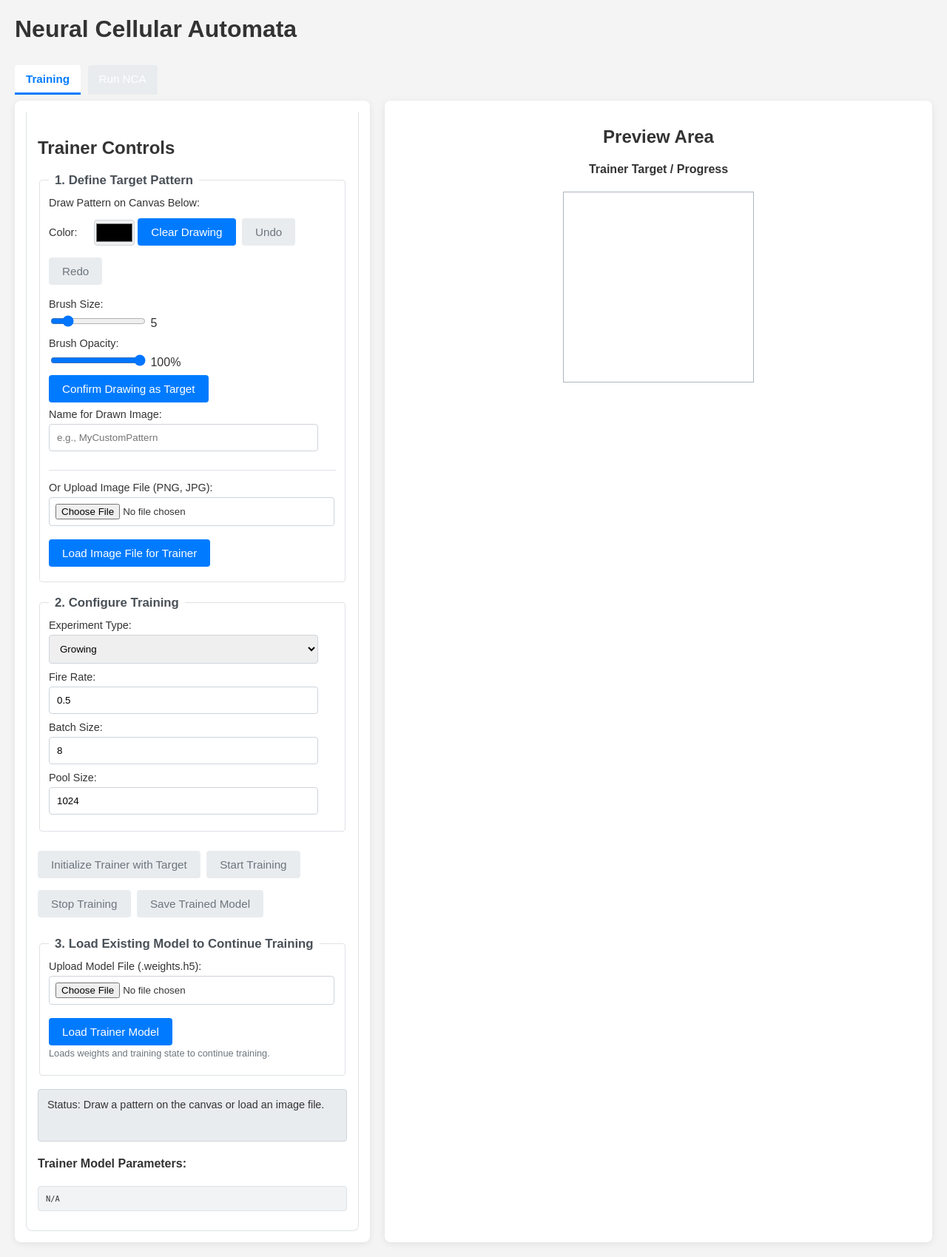
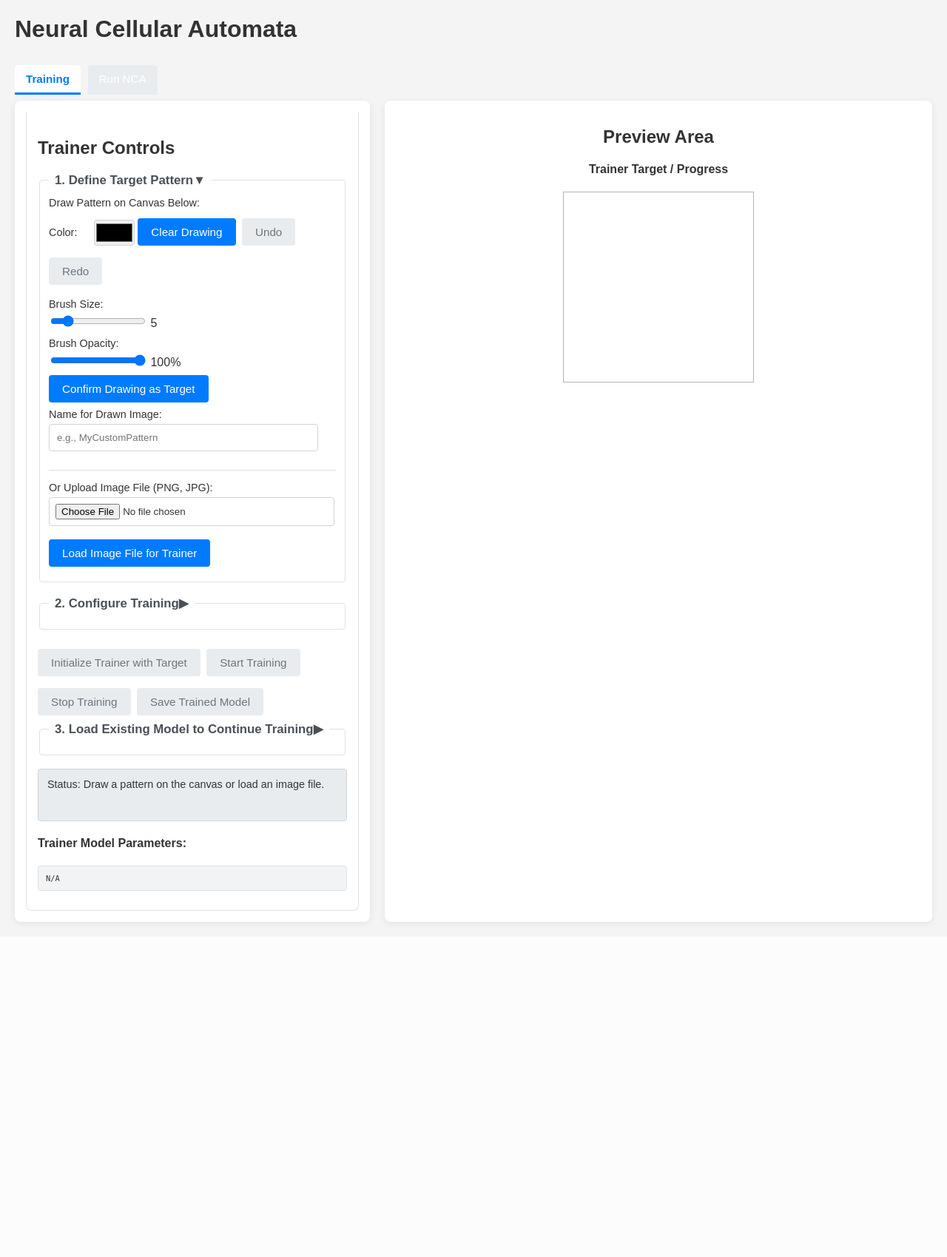
Before and after one commit to semvdn/Growing-NCA-WebUI, a Flask app: page / in a window 1280 px wide. Shown: the whole page at 74% size. After the commit the page ends 1251 px from the top, so only its background shows below. Run offline with Flask 3, Linux system fonts and the light colour scheme; a map, chart or similar area stays blank; parts of the project's set-up code (start-up, migrations or seed data) failed here and were passed over.

Commit message:
made menu sections collapsible

```diff
--- a/static/js/script.js
+++ b/static/js/script.js
@@ -777,4 +777,24 @@ document.addEventListener('DOMContentLoaded', () => {
     // updateRunnerControlsAvailability();   // Called by openTab
     // if (currentOpenTab === 'TrainTab') fetchTrainerStatus(); // Called by openTab
     // else if (currentOpenTab === 'RunTab') fetchRunnerStatus(); // Called by openTab
+
+    // Collapsible Fieldset Logic
+    document.querySelectorAll('.collapsible-fieldset .collapsible-header').forEach(header => {
+        header.addEventListener('click', function() {
+            const fieldset = this.closest('.collapsible-fieldset');
+            fieldset.classList.toggle('collapsed');
+        });
+    });
+
+    // Initially collapse all fieldsets except the first one in each tab
+    document.querySelectorAll('.tab-content').forEach(tabContent => {
+        const fieldsets = tabContent.querySelectorAll('.collapsible-fieldset');
+        if (fieldsets.length > 0) {
+            fieldsets.forEach((fieldset, index) => {
+                if (index > 0) { // Collapse all except the first one
+                    fieldset.classList.add('collapsed');
+                }
+            });
+        }
+    });
 });
--- a/templates/index.html
+++ b/templates/index.html
@@ -53,11 +53,36 @@
         .error { background-color: #f8d7da; border-color: #f5c2c7; color: #842029;}
         .hidden { display: none; }
         fieldset { margin-bottom: 18px; border: 1px solid #dee2e6; border-radius: 4px; padding: 12px;}
-        legend { font-weight: 600; padding: 0 8px; color: #495057; font-size:1.05em; }
+        legend { font-weight: 600; padding: 0 8px; color: #495057; font-size:1.05em; cursor: pointer; }
         .tool-options label { display: inline-block; margin-right: 10px; font-weight:normal; font-size:0.9em;}
         .tool-options input[type="radio"] { vertical-align: middle; margin-right: 3px;}
         small { font-size: 0.8em; color: #6c757d; display: block; margin-top: -5px; margin-bottom: 10px;}
         hr { border: 0; height: 1px; background: #dee2e6; margin: 20px 0; }
+
+        /* Collapsible Fieldset Styles */
+        .collapsible-fieldset .collapsible-content {
+            overflow: hidden;
+            transition: max-height 0.3s ease-out, opacity 0.3s ease-out;
+            max-height: 1000px; /* Arbitrarily large value for expanded state */
+            opacity: 1;
+        }
+        .collapsible-fieldset.collapsed .collapsible-content {
+            max-height: 0;
+            opacity: 0;
+            padding-top: 0;
+            padding-bottom: 0;
+            margin-top: 0;
+            margin-bottom: 0;
+        }
+        .collapsible-fieldset .collapsible-header::after {
+            content: ' \25BC'; /* Down arrow */
+            display: inline-block;
+            transition: transform 0.3s ease-out;
+        }
+        .collapsible-fieldset.collapsed .collapsible-header::after {
+            content: ' \25B6'; /* Right arrow */
+            transform: rotate(0deg);
+        }
     </style>
 </head>
 <body>
@@ -74,8 +99,9 @@
             <!-- Training Tab Content -->
             <div id="TrainTab" class="tab-content active">
                 <h2>Trainer Controls</h2>
-                <fieldset>
-                    <legend>1. Define Target Pattern</legend>
+                <fieldset class="collapsible-fieldset">
+                    <legend class="collapsible-header">1. Define Target Pattern</legend>
+                    <div class="collapsible-content">
                         <div>
                             <label>Draw Pattern on Canvas Below:</label>
                             <div class="tool-options">
@@ -107,10 +133,12 @@
                             <input type="file" id="imageFileInputTrain" accept="image/png, image/jpeg">
                             <button id="loadImageFileBtnTrain">Load Image File for Trainer</button>
                         </div>
+                    </div>
                 </fieldset>
 
-                <fieldset>
-                    <legend>2. Configure Training</legend>
+                <fieldset class="collapsible-fieldset">
+                    <legend class="collapsible-header">2. Configure Training</legend>
+                    <div class="collapsible-content">
                         <label for="experimentType">Experiment Type:</label>
                         <select id="experimentType">
                             <option value="Growing">Growing</option>
@@ -125,6 +153,7 @@
                         <input type="number" id="batchSizeTrain" value="8" step="1" min="1">
                         <label for="poolSizeTrain">Pool Size:</label>
                         <input type="number" id="poolSizeTrain" value="1024" step="64" min="1">
+                    </div>
                 </fieldset>
 
                 <button id="initTrainerBtn" disabled>Initialize Trainer with Target</button>
@@ -132,12 +161,14 @@
                 <button id="stopTrainingBtn" disabled>Stop Training</button>
                 <button id="saveTrainerModelBtn" disabled>Save Trained Model</button>
 
-                <fieldset style="margin-top: 18px;">
-                    <legend>3. Load Existing Model to Continue Training</legend>
+                <fieldset class="collapsible-fieldset">
+                    <legend class="collapsible-header">3. Load Existing Model to Continue Training</legend>
+                    <div class="collapsible-content">
                         <label for="loadTrainerModelFileInput">Upload Model File (.weights.h5):</label>
                         <input type="file" id="loadTrainerModelFileInput" accept=".weights.h5">
                         <button id="loadTrainerModelBtn">Load Trainer Model</button>
                         <small>Loads weights and training state to continue training.</small>
+                    </div>
                 </fieldset>
 
                 <div class="status-box" id="trainingStatus">Status: Define a target pattern above.</div>
@@ -150,14 +181,16 @@
             <!-- Run Tab Content -->
             <div id="RunTab" class="tab-content">
                 <h2>Runner Controls</h2>
-                <fieldset>
-                    <legend>1. Load Model</legend>
+                <fieldset class="collapsible-fieldset">
+                    <legend class="collapsible-header">1. Load Model</legend>
+                    <div class="collapsible-content">
                         <label for="modelFileInputRun">Upload Model File (.h5):</label>
                         <input type="file" id="modelFileInputRun" accept=".h5">
                         <button id="loadModelBtnRun">Load from File</button>
                         <br>
                         <button id="loadCurrentTrainingModelBtnRun" disabled>Load Current Training Model</button>
                         <small>If no file chosen for "Load from File", server tries a recent one.</small>
+                    </div>
                 </fieldset>
                 <hr>
                 <button id="startRunningLoopBtn" disabled>Start Running Loop</button>
@@ -167,8 +200,9 @@
                 <button id="rewindBtnRun" disabled><< Rewind</button>
                 <button id="skipForwardBtnRun" disabled>Skip Forward >></button>
 
-                <fieldset>
-                    <legend>Interaction Tools</legend>
+                <fieldset class="collapsible-fieldset">
+                    <legend class="collapsible-header">Interaction Tools</legend>
+                    <div class="collapsible-content">
                         <div class="tool-options">
                             <label><input type="radio" name="runToolMode" value="erase" checked id="runToolModeErase"> Erase</label>
                             <label><input type="radio" name="runToolMode" value="draw" id="runToolModeDraw"> Draw</label>
@@ -177,13 +211,16 @@
                         <label for="runBrushSizeSlider">Brush Size:</label>
                         <input type="range" id="runBrushSizeSlider" min="1" max="30" value="10" disabled>
                         <span id="runBrushSizeValue">10</span>
+                    </div>
                 </fieldset>
 
-                <fieldset>
-                    <legend>Speed Control</legend>
+                <fieldset class="collapsible-fieldset">
+                    <legend class="collapsible-header">Speed Control</legend>
+                    <div class="collapsible-content">
                         <label for="runFpsSlider">Target FPS:</label>
                         <input type="range" id="runFpsSlider" min="1" max="60" value="20" disabled>
                         <span id="runFpsValue">20</span> FPS
+                    </div>
                 </fieldset>
 
                 <div class="status-box" id="runStatus">Status: Load a model to start.</div>
```
Lines whose indentation alone changed are shown as unchanged.
